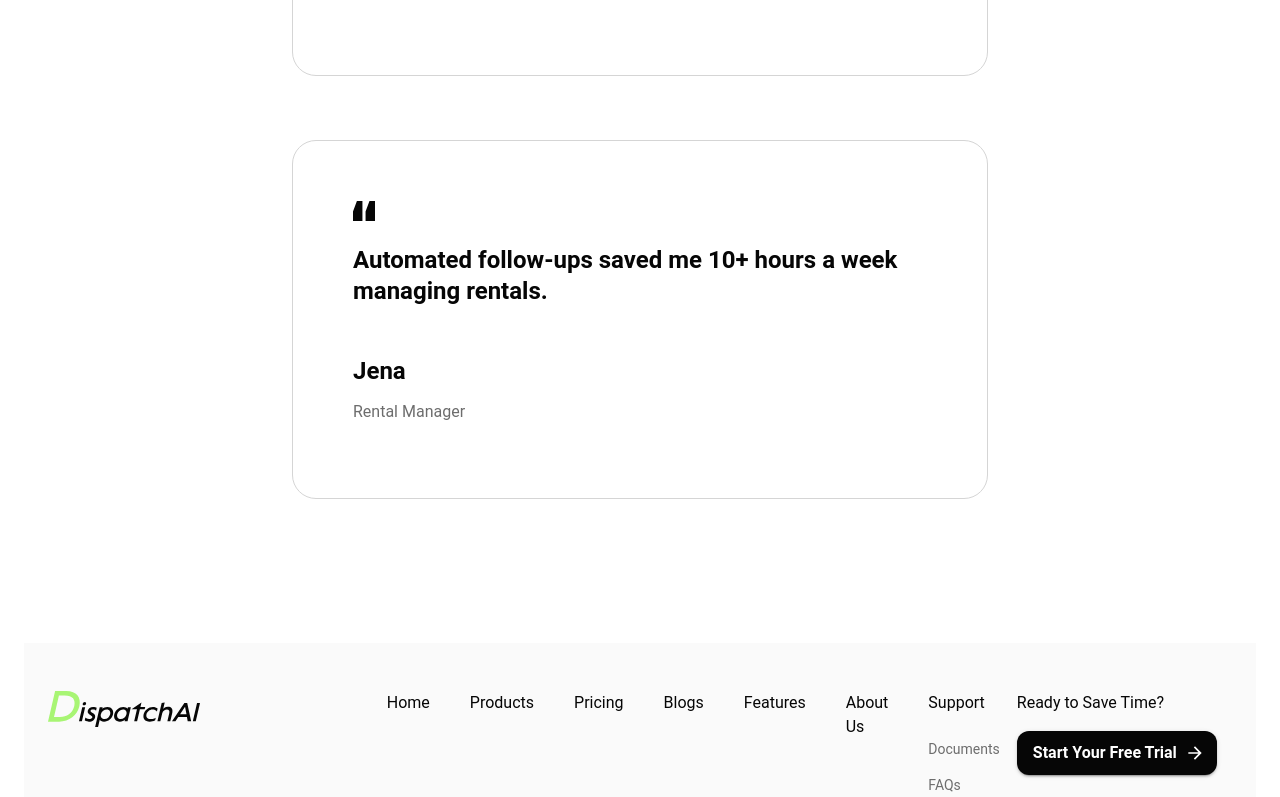
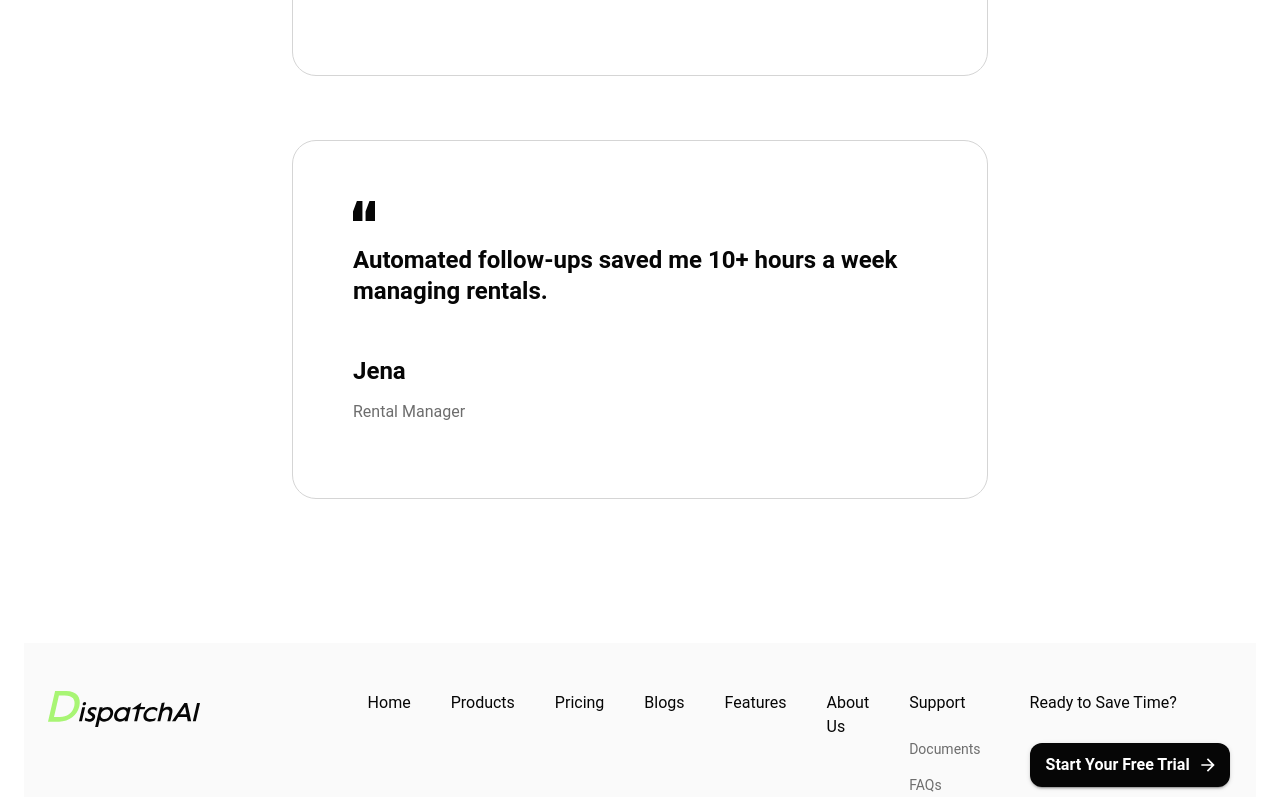
Before and after one commit to Dispatch-AI-com/frontend, a Next.js app: page /landing in a window 1280 px wide. Shown: the part 2000-2797 px from the top of the page. Built offline with nearby package versions, Linux system fonts and the light colour scheme.

Commit message:
Adjusted container maxWidth, made commonButton nowrap, fiexed footer responsiveness (central alignment on mobile-end)

```diff
--- a/src/components/layout/features-layout/index.tsx
+++ b/src/components/layout/features-layout/index.tsx
@@ -10,7 +10,7 @@ export default function MainLayout({
   }>) {
     return (
         <>
-            <Container maxWidth="xl">
+            <Container maxWidth={false}>
               <Navbar variant='dark'/>
             </Container>
 
@@ -18,7 +18,7 @@ export default function MainLayout({
                 {children}
             </Container>
 
-            <Container maxWidth="xl">
+            <Container maxWidth={false}>
                 <Footer />
             </Container>
         </>
--- a/src/components/layout/main-layout/Footer.tsx
+++ b/src/components/layout/main-layout/Footer.tsx
@@ -6,7 +6,7 @@ import InstagramIcon from '@mui/icons-material/Instagram';
 import LinkedInIcon from '@mui/icons-material/LinkedIn';
 import XIcon from '@mui/icons-material/X';
 import YouTubeIcon from '@mui/icons-material/YouTube';
-import { Box, Container, IconButton,Link, Stack, Typography } from '@mui/material';
+import { Box, Container, IconButton, Link, Stack, Typography } from '@mui/material';
 import { styled } from '@mui/material/styles';
 import Image from 'next/image';
 
@@ -20,97 +20,165 @@ const FooterWrapper = styled(Box)(({ theme }) => ({
   width: '100%',
 }));
 
-const LogoContainer = styled(Box)({
-  marginBottom: '80px',
+const LogoContainer = styled(Box)(() => ({
   width: '152px',
   height: '36px',
-  position: 'relative'
-});
+  position: 'relative',
+  marginBottom: '80px',
+  '@media (max-width: 600px)': {
+    marginBottom: '40px',
+  },
+}));
 
-const SocialContainer = styled(Box)({
-  marginBottom: '24px',
+const FooterStack = styled(Stack)(({ theme }) => ({
+  flexDirection: 'column',
+  gap: theme.spacing(4),
+  [theme.breakpoints.up('sm')]: {
+    flexDirection: 'row',
+    gap: theme.spacing(2),
+  },
+}));
+
+const LogoAndSocialBox = styled(Box)(({ theme }) => ({
   display: 'flex',
-  alignItems: 'center'
-});
+  flexDirection: 'column',
+  alignItems: 'center',
+  flex: 4.5,
+  [theme.breakpoints.up('sm')]: {
+    alignItems: 'flex-start',
+  },
+}));
+
+const SocialBox = styled(Box)(({ theme }) => ({
+  marginBottom: theme.spacing(3),
+  display: 'flex',
+  flexDirection: 'column',
+  alignItems: 'center',
+  gap: theme.spacing(2),
+  [theme.breakpoints.up('sm')]: {
+    flexDirection: 'row',
+    gap: theme.spacing(1),
+  },
+  [theme.breakpoints.down('sm')]: {
+    marginBottom: theme.spacing(3),
+  },
+}));
 
 const SocialText = styled(Typography)(({ theme }) => ({
-  marginRight: '8px',
-  color: theme.palette.text.secondary
+  color: theme.palette.text.secondary,
+  textAlign: 'center',
+  [theme.breakpoints.up('sm')]: {
+    textAlign: 'left',
+    marginRight: theme.spacing(1),
+  },
 }));
 
-const SocialIconButton = styled(IconButton)({
-  padding: '2px',
+const SocialIconsRow = styled(Stack)(({ theme }) => ({
+  flexDirection: 'row',
+  justifyContent: 'center',
+  [theme.breakpoints.up('sm')]: {
+    justifyContent: 'flex-start',
+  },
+}));
+
+const SocialIconButton = styled(IconButton)(() => ({
+  width: 20,
+  height: 20,
+  padding: 0,
   '& svg': {
-    width: '20px',
-    height: '20px'
-  }
-});
+    width: 20,
+    height: 20,
+  },
+}));
 
 const CopyrightText = styled(Typography)(({ theme }) => ({
-  color: theme.palette.text.secondary
+  color: theme.palette.text.secondary,
+  textAlign: 'center',
+  [theme.breakpoints.up('sm')]: {
+    textAlign: 'left',
+  },
 }));
 
-const NavLinksStack = styled(Stack)({
-  marginRight: '16px',
-});
+const NavLinksBox = styled(Box)(({ theme }) => ({
+  flex: 8,
+  display: 'none',
+  [theme.breakpoints.up('lg')]: {
+    display: 'block',
+  },
+}));
+
+const NavLinksStack = styled(Stack)(({ theme }) => ({
+  flexDirection: 'row',
+  marginRight: theme.spacing(2),
+  gap: theme.spacing(5),
+}));
 
 const NavLink = styled(Link)(({ theme }) => ({
   textDecoration: 'none',
   cursor: 'pointer',
   color: 'inherit',
-  ...theme.typography.body1
+  ...theme.typography.body1,
 }));
 
-const SupportLinksStack = styled(Stack)({
+const SupportLinksStack = styled(Stack)(({ theme }) => ({
   position: 'absolute',
-  marginTop: '24px',
-});
+  marginTop: theme.spacing(3),
+}));
 
 const SupportLink = styled(Link)(({ theme }) => ({
   textDecoration: 'none',
   color: theme.palette.text.secondary,
-  ...theme.typography.body2
+  ...theme.typography.body2,
 }));
 
-const ButtonTitle = styled(Typography)(({ theme }) => ({
-  marginBottom: '16px',
-  ...theme.typography.body1
+const FreeTrialBox = styled(Box)(({ theme }) => ({
+  flex: 3,
+  display: 'flex',
+  flexDirection: 'column',
+  alignItems: 'center',
+  gap: theme.spacing(1),
+  [theme.breakpoints.up('sm')]: {
+    alignItems: 'flex-start',
+    gap: theme.spacing(2),
+    marginLeft: theme.spacing(4),
+  },
+}));
+
+const FreeTrialTitle = styled(Typography)(({ theme }) => ({
+  marginBottom: theme.spacing(1),
+  textAlign: 'center',
+  [theme.breakpoints.up('sm')]: {
+    marginBottom: theme.spacing(1.5),
+    textAlign: 'left',
+  },
 }));
 
 export default function Footer() {
   return (
     <FooterWrapper as="footer">
-      <Container maxWidth={false} sx={{ maxWidth: '1440px', margin: '0 auto' }}>
-        <Stack
-          direction={{ xs: 'column', md: 'row' }}
-          spacing={{ xs: 4, md: 2 }}
-        >
+      <Container maxWidth="xl">
+        <FooterStack>
           {/* Logo and Social Media */}
-          <Box flex={{ md:4.5 }}>
+          <LogoAndSocialBox>
             <LogoContainer>
               <Image src="/logo.svg" alt="DispatchAI Logo" layout="fill" objectFit="contain" priority />
             </LogoContainer>
-            <SocialContainer>
+            <SocialBox>
               <SocialText variant="body2">Follow Us On Social Media</SocialText>
-              <Stack direction="row" spacing={0.8}>
+              <SocialIconsRow direction="row" spacing={0.8}>
                 <SocialIconButton color="inherit"><LinkedInIcon /></SocialIconButton>
                 <SocialIconButton color="inherit"><FacebookIcon /></SocialIconButton>
                 <SocialIconButton color="inherit"><InstagramIcon /></SocialIconButton>
                 <SocialIconButton color="inherit"><XIcon /></SocialIconButton>
                 <SocialIconButton color="inherit"><YouTubeIcon /></SocialIconButton>
-              </Stack>
-            </SocialContainer>
+              </SocialIconsRow>
+            </SocialBox>
             <CopyrightText variant="body2">©Copyright 2025 Dispatch AI</CopyrightText>
-          </Box>
+          </LogoAndSocialBox>
 
           {/* Navigation Links */}
-          <Box
-            flex={{ md: 8 }}
-            sx={{
-              display: { xs: 'none', lg: 'block' }
-            }}
-          >
-            <NavLinksStack direction="row" spacing={5}>
+          <NavLinksBox>
+            <NavLinksStack>
               <NavLink href="/" color="inherit">Home</NavLink>
               <NavLink href="/products" color="inherit">Products</NavLink>
               <NavLink href="/pricing" color="inherit">Pricing</NavLink>
@@ -127,25 +195,19 @@ export default function Footer() {
                 </SupportLinksStack>
               </Box>
             </NavLinksStack>
-          </Box>
+          </NavLinksBox>
 
           {/* Free Trial Section */}
-          <Box
-            flex={{ md: 3 }}
-            sx={{
-              marginLeft: { md: 4 },
-              gap: 3
-            }}
-          >
-            <ButtonTitle>Ready to Save Time?</ButtonTitle>
+          <FreeTrialBox>
+            <FreeTrialTitle variant="body1">Ready to Save Time?</FreeTrialTitle>
             <CommmonButton
               buttonVariant="black"
               endIcon={<ArrowForwardIcon sx={{ width: '20px', height: '20px' }} />}
             >
               Start Your Free Trial
             </CommmonButton>
-          </Box>
-        </Stack>
+          </FreeTrialBox>
+        </FooterStack>
       </Container>
     </FooterWrapper>
   );
--- a/src/components/layout/main-layout/index.tsx
+++ b/src/components/layout/main-layout/index.tsx
@@ -10,7 +10,7 @@ export default function MainLayout({
   }>) {
     return (
         <>
-            <Container maxWidth="xl">
+            <Container maxWidth={false}>
               <Navbar />
             </Container>
 
@@ -18,7 +18,7 @@ export default function MainLayout({
                 {children}
             </Container>
 
-            <Container maxWidth="xl">
+            <Container maxWidth={false}>
                 <Footer />
             </Container>
         </>
--- a/src/components/ui/CommonButton.tsx
+++ b/src/components/ui/CommonButton.tsx
@@ -23,6 +23,7 @@ const StyledButton = styled(Button, {
   fontSize: theme.typography.button.fontSize,
   textTransform: 'none',
   fontWeight: theme.typography.button.fontWeight,
+  whiteSpace: 'nowrap',
   backgroundColor: buttonVariant === 'black' ? '#060606' : '#a8f574',
   color: buttonVariant === 'black' ? '#ffffff' : '#060606',
   '&:hover': {
```
